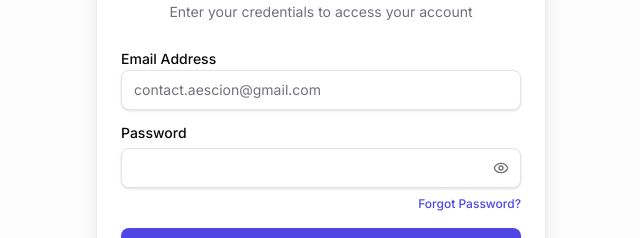
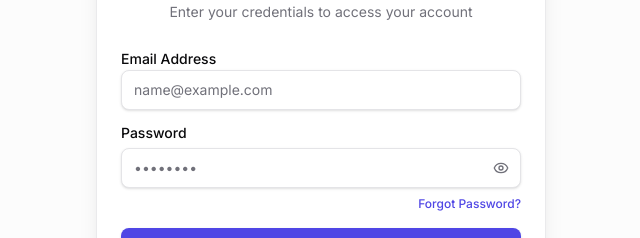
Before and after one commit to TSK2003/aescion_quiz, a React (Vite) app: page /login in a window 1280 px wide. Shown: the part 335-573 px from the top of the page, without its empty margins (319-959 px from the left). Built offline with nearby package versions, Linux system fonts and the light colour scheme; no server answers.

Commit message:
Update login form with generic placeholders and hide admin email from error text

```diff
--- a/src/pages/auth/LoginPage.tsx
+++ b/src/pages/auth/LoginPage.tsx
@@ -136,11 +136,11 @@ export const LoginPage: React.FC = () => {
       } else {
         const remaining = MAX_ATTEMPTS - nextAttempts;
         if (err.code === 'permission-denied' || err.message?.includes('permission')) {
-          setError(`Database Permission Notice: Please click the blue 'Publish' button in Firebase Console -> Firestore Rules. (${remaining} attempts remaining)`);
+          setError(`Database Permission Notice: Please verify Firestore security rules in Firebase Console. (${remaining} attempts remaining)`);
         } else if (err.code === 'auth/invalid-credential' || err.code === 'auth/user-not-found' || err.code === 'auth/wrong-password') {
-          setError(`Invalid Email or Password. Super Admin Email is contact.aescion@gmail.com (${remaining} attempts remaining).`);
+          setError(`Invalid email or password. Please check your credentials (${remaining} attempts remaining).`);
         } else {
-          setError(`${err.message || 'Invalid credentials'}. (${remaining} attempts remaining).`);
+          setError(`${err.message || 'Invalid credentials'} (${remaining} attempts remaining).`);
         }
       }
     } finally {
@@ -165,7 +165,7 @@ export const LoginPage: React.FC = () => {
               <Input
                 id="email"
                 type="email"
-                placeholder="contact.aescion@gmail.com"
+                placeholder="name@example.com"
                 disabled={lockoutSeconds > 0}
                 {...register('email')}
                 className={errors.email ? 'border-destructive focus-visible:ring-destructive' : ''}
@@ -180,6 +180,7 @@ export const LoginPage: React.FC = () => {
                 <Input
                   id="password"
                   type={showPassword ? "text" : "password"}
+                  placeholder="••••••••"
                   disabled={lockoutSeconds > 0}
                   {...register('password')}
                   className={errors.password ? 'border-destructive focus-visible:ring-destructive pr-10' : 'pr-10'}
```
